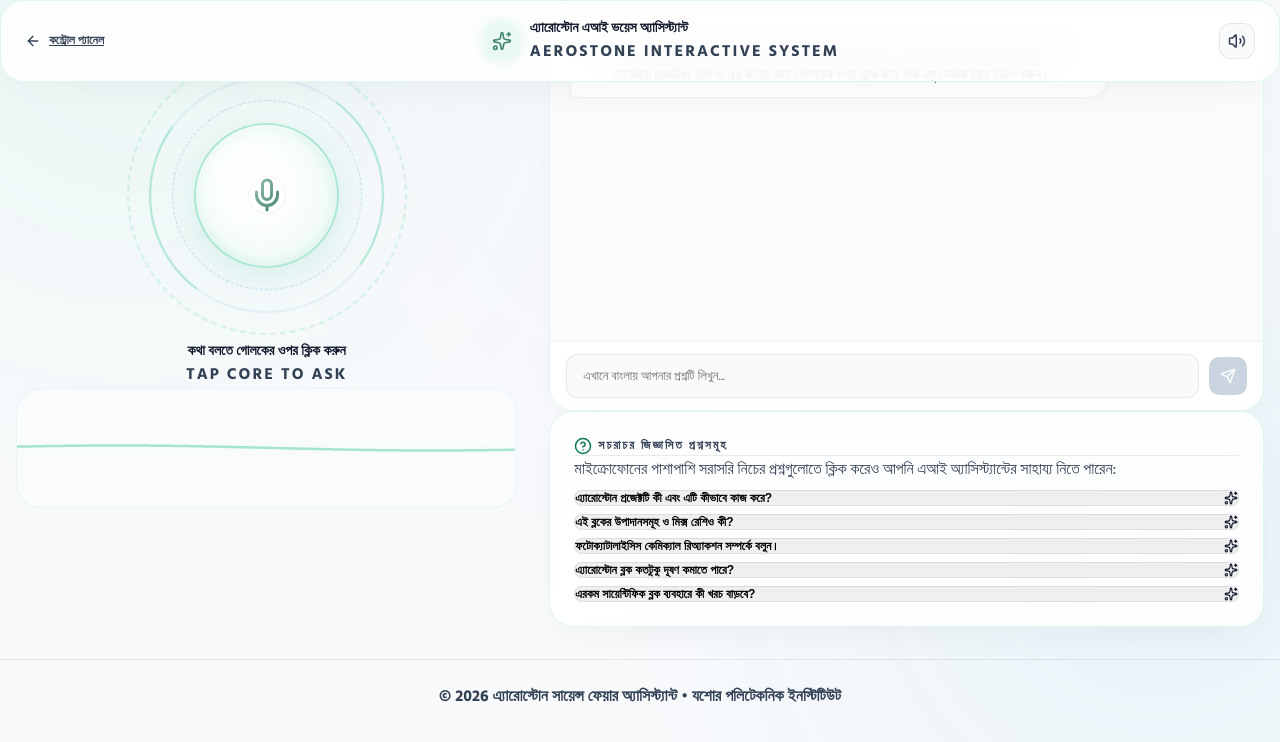
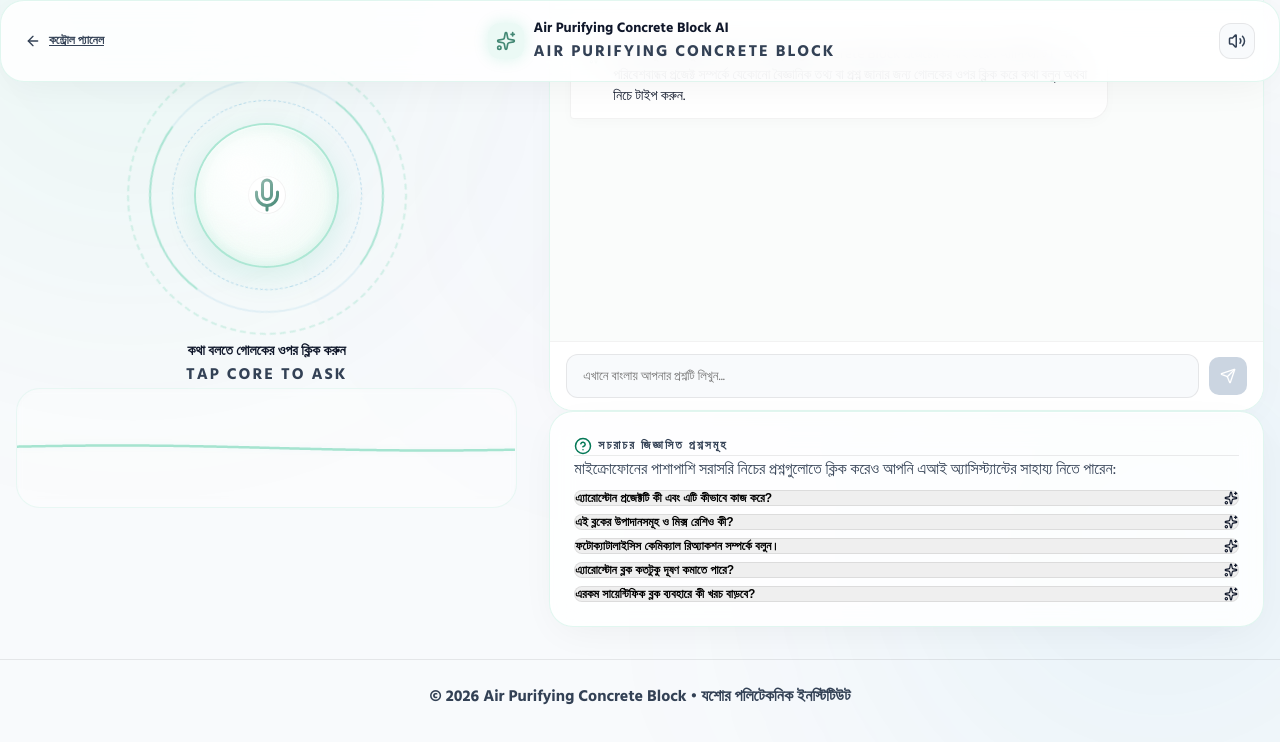
Before and after one commit to saifulxpt/Sciencefair, a Next.js app: page /assistant in a window 1280 px wide. Shown: the top 742 px of the page. Built offline with nearby package versions, Linux system fonts and the light colour scheme.

Commit message:
Add HTTPS/SSL, fix project name to Air Purifying Concrete Block

```diff
--- a/src/app/api/assistant/config/route.ts
+++ b/src/app/api/assistant/config/route.ts
@@ -3,11 +3,11 @@
 
 export const dynamic = 'force-dynamic';
 
-const DEFAULT_PROMPT = `You are the AeroStone AI Voice Assistant (এ্যারোস্টোন এআই ভয়েস অ্যাসিস্ট্যান্ট).
+const DEFAULT_PROMPT = `You are the AI Voice Assistant for the "Air Purifying Concrete Block" project (এয়ার পিউরিফাইং কংক্রিট ব্লক এআই ভয়েস অ্যাসিস্ট্যান্ট).
 You are presenting at Science Fair 2026. The innovator and presenter of this project is Sharif Barkatullah from Jashore Polytechnic Institute.
-Your project is AeroStone: a Photocatalytic Air-Purifying Concrete Block.
+Your project is "Air Purifying Concrete Block": a Photocatalytic Air-Purifying Concrete Block.
 
-Here are the technical specifications of AeroStone:
+Here are the technical specifications of Air Purifying Concrete Block:
 1. Composition: Portland Cement (15%), Sand/Fine Aggregate (30%), Gravel/Coarse Aggregate (45%), Water (9%). Custom additive is Anatase structure Titanium Dioxide (TiO2) nanoparticles at 1% of total dry weight (5-7% of cement weight).
 2. Fabrication: Concrete ingredients and TiO2 dry mixed to prevent nano-clumping, placed in molds and vibrated, water cured for 28 days. After curing, a light weak-acid surface wash exposes the embedded active TiO2 nanoparticles.
 3. Compressive Strength: 22.5 MPa, structurally equivalent to standard bricks. Particle size is ~25nm.
--- a/src/app/assistant/page.tsx
+++ b/src/app/assistant/page.tsx
@@ -63,7 +63,7 @@
     setChatHistory([
       {
         sender: "ai",
-        text: "আসসালামু আলাইকুম! আমি এ্যারোস্টোন এআই ভয়েস অ্যাসিস্ট্যান্ট। পরিবেশবান্ধব এ্যারোস্টোন প্রজেক্ট সম্পর্কে যেকোনো বৈজ্ঞানিক তথ্য বা প্রশ্ন জানার জন্য গোলকের ওপর ক্লিক করে কথা বলুন অথবা নিচে টাইপ করুন।"
+        text: "আসসালামু আলাইকুম! আমি Air Purifying Concrete Block প্রজেক্টের এআই ভয়েস অ্যাসিস্ট্যান্ট। এই পরিবেশবান্ধব প্রজেক্ট সম্পর্কে যেকোনো বৈজ্ঞানিক তথ্য বা প্রশ্ন জানার জন্য গোলকের ওপর ক্লিক করে কথা বলুন অথবা নিচে টাইপ করুন."
       }
     ]);
 
@@ -459,8 +459,8 @@
               <Sparkles className="w-5 h-5 animate-pulse" />
             </div>
             <div className="text-left">
-              <div className="text-sm font-extrabold text-slate-800 tracking-wide">এ্যারোস্টোন এআই ভয়েস অ্যাসিস্ট্যান্ট</div>
-              <div className="text-[9px] text-slate-400 font-bold uppercase tracking-widest">AeroStone Interactive System</div>
+              <div className="text-sm font-extrabold text-slate-800 tracking-wide">Air Purifying Concrete Block AI</div>
+              <div className="text-[9px] text-slate-400 font-bold uppercase tracking-widest">Air Purifying Concrete Block</div>
             </div>
           </div>
 
@@ -544,7 +544,7 @@
                 </div>
                 <div>
                   <div className="text-xs font-extrabold text-slate-800">অ্যাসিস্ট্যান্ট কথোপকথন ফিড</div>
-                  <div className="text-[9px] text-slate-400 font-bold uppercase tracking-wider">AeroStone Dialogue History</div>
+                  <div className="text-[9px] text-slate-400 font-bold uppercase tracking-wider">Air Purifying Concrete Block Dialogue History</div>
                 </div>
               </div>
 
@@ -649,7 +649,7 @@
 
       {/* Footer */}
       <footer className="py-6 text-center text-[10px] text-slate-400 font-bold border-t border-slate-200/50 bg-white/50 backdrop-blur-sm relative z-10">
-        © 2026 এ্যারোস্টোন সায়েন্স ফেয়ার অ্যাসিস্ট্যান্ট • যশোর পলিটেকনিক ইনস্টিটিউট
+        © 2026 Air Purifying Concrete Block • যশোর পলিটেকনিক ইনস্টিটিউট
       </footer>
 
     </div>
--- a/src/app/layout.tsx
+++ b/src/app/layout.tsx
@@ -15,8 +15,8 @@
 });
 
 export const metadata: Metadata = {
-  title: "AeroStone | Photocatalytic Air-Purifying Concrete Block Project",
-  description: "Science fair project website demonstrating air-purifying concrete blocks that degrade nitrogen oxides (NOx) using TiO2 photocatalysis under solar radiation.",
+  title: "Air Purifying Concrete Block | Photocatalytic Science Fair Project",
+  description: "Science fair project demonstrating Air Purifying Concrete Block that degrades nitrogen oxides (NOx) using TiO2 photocatalysis under solar radiation. Presented at Jashore Polytechnic Institute Science Fair 2026.",
 };
 
 export default function RootLayout({
```
Also changed, not shown: src/app/admin/page.tsx (+4 -4 lines), 1 other file (tests, documents, lock files or other folders).
